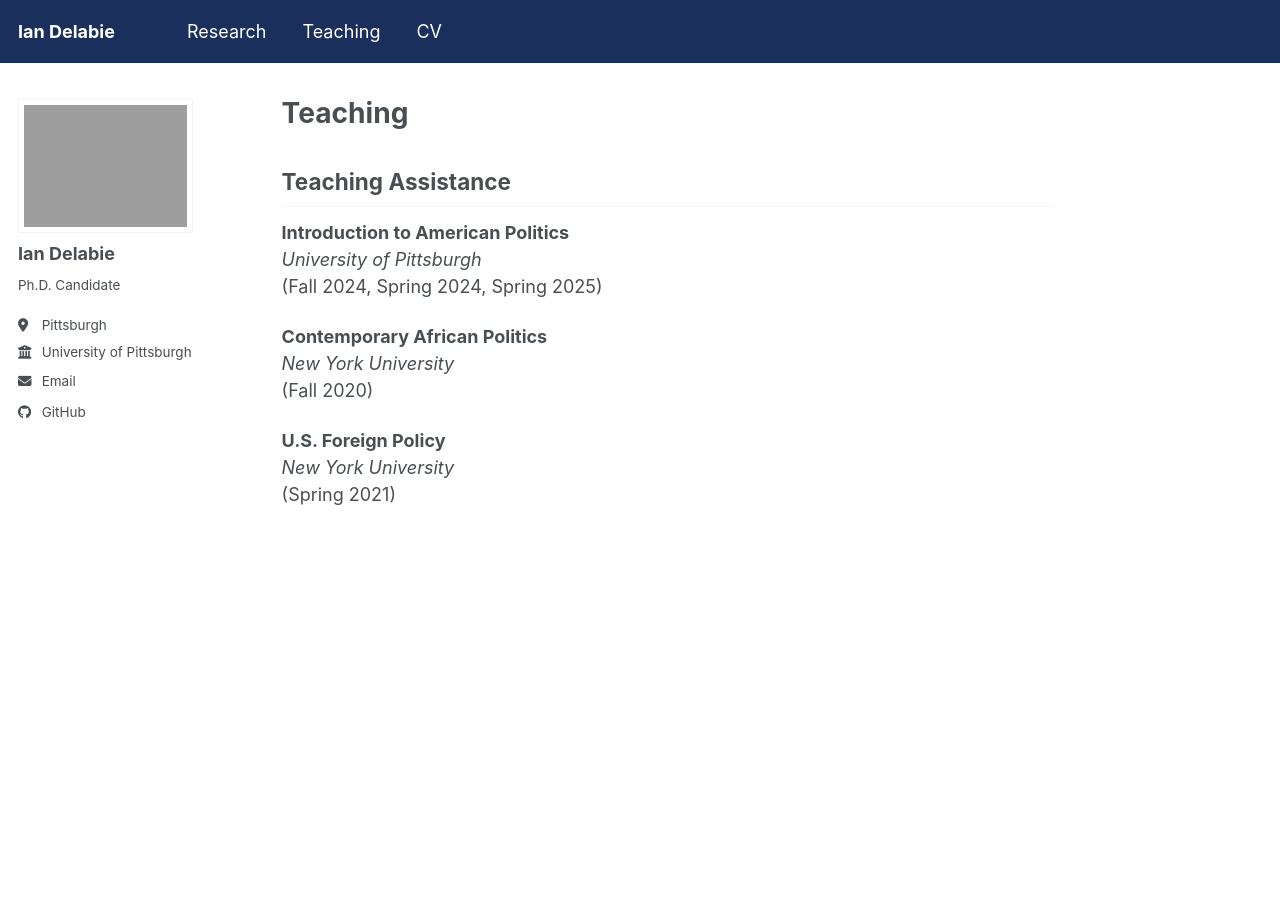
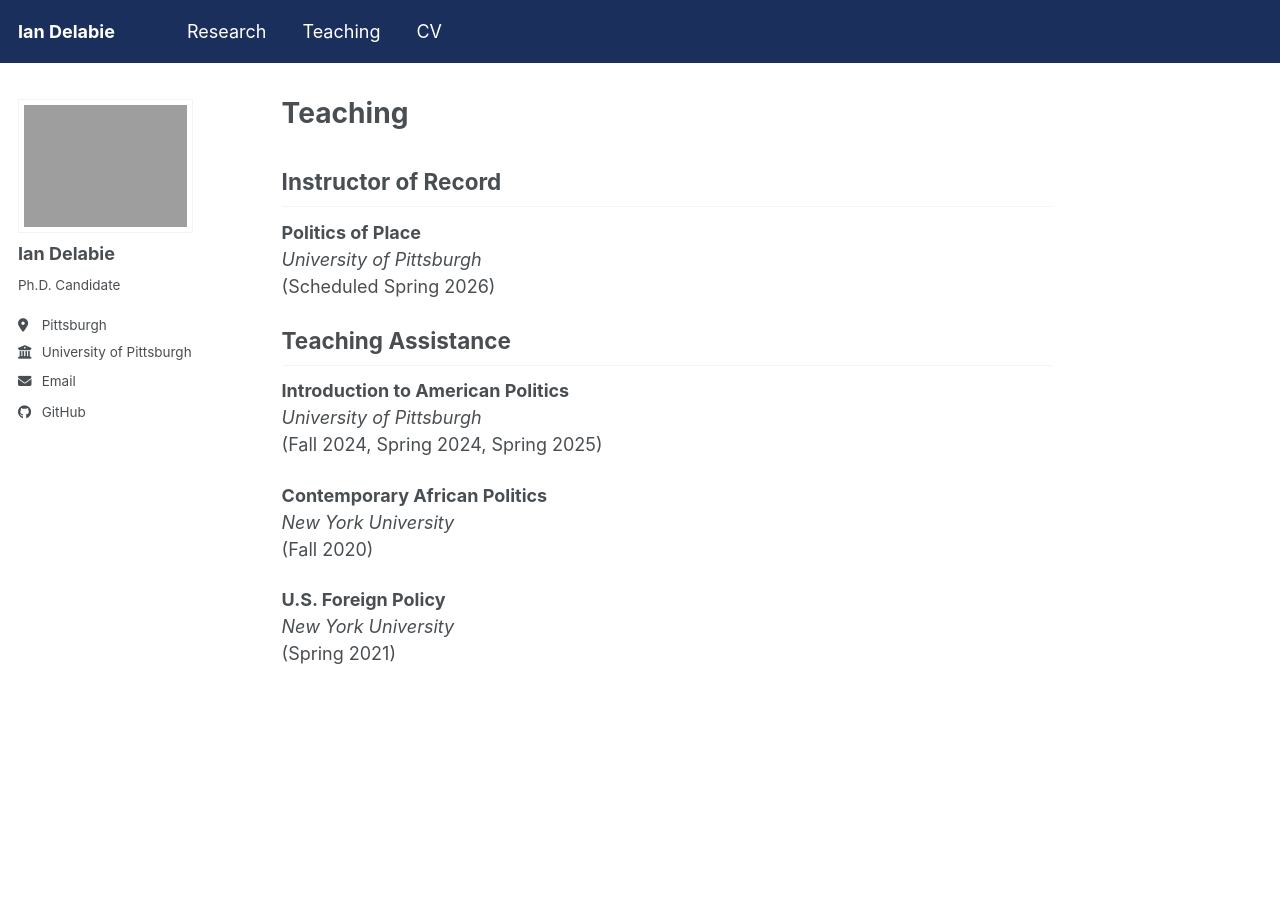
Before and after one commit to idelabie/idelabie.github.io, a Jekyll site: the page built from _pages/teaching.md, in a window 1280 px wide. Built offline with Jekyll 4.4.1, drawn with Linux system fonts in a browser that asks for light colours; a script bundle is joined from its source files by our own code; library files that are not in the unit come from our copies.

Commit message:
Update teaching.md

```diff
--- a/_pages/teaching.md
+++ b/_pages/teaching.md
@@ -4,6 +4,13 @@ permalink: /teaching/
 layout: single
 author_profile: true
 ---
+
+## Instructor of Record
+
+**Politics of Place**
+*University of Pittsburgh*
+(Scheduled Spring 2026)
+
 ## Teaching Assistance
 
 **Introduction to American Politics**
```
